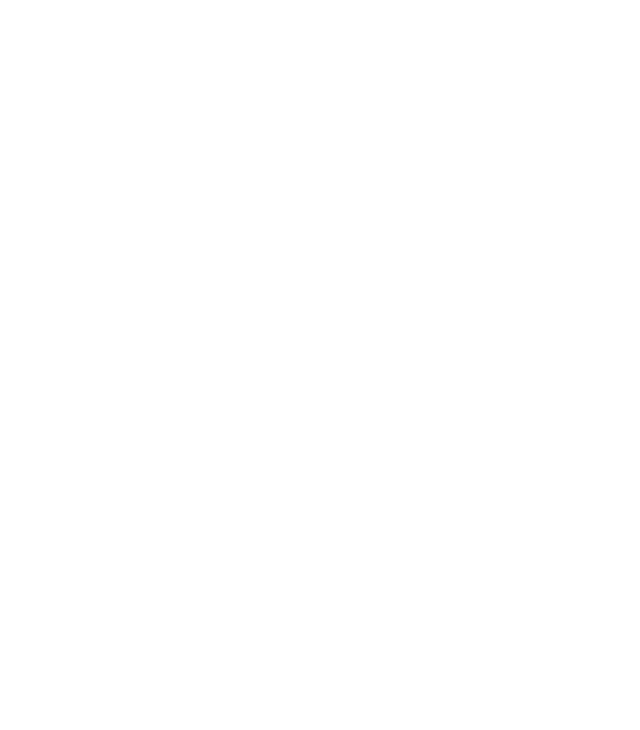
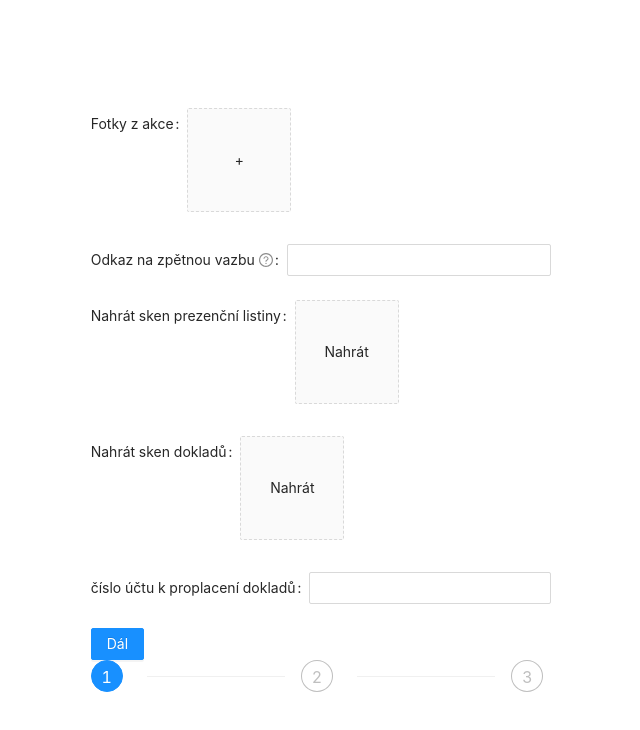
Before and after one commit to mrkvon/bis, a React (Create React App) app: page /events/id/close in a window 1280 px wide. Before the commit this address had no page. Shown: the top 730 px of the page, without its empty margins (319-959 px from the left). Built offline with nearby package versions, Linux system fonts and the light colour scheme.

Commit message:
Add pages for listing and closing events; draft form for closing events

```diff
--- a/src/App.tsx
+++ b/src/App.tsx
@@ -1,6 +1,8 @@
 import { Route, Routes } from 'react-router-dom'
 import './App.css'
+import CloseEvent from './CloseEvent'
 import CreateEvent from './CreateEvent'
+import EventList from './EventList'
 import GuidePost from './GuidePost'
 
 function App() {
@@ -9,7 +11,8 @@
       <Routes>
         <Route path="/" element={<GuidePost />} />
         <Route path="/create" element={<CreateEvent />} />
-        <Route path="/close" element={<div>After Event</div>} />
+        <Route path="/events/:id/close" element={<CloseEvent />} />
+        <Route path="/events" element={<EventList />} />
       </Routes>
     </div>
   )
--- /dev/null
+++ b/src/CloseEvent.tsx
@@ -0,0 +1,187 @@
+import { Button, Form, Input, InputNumber, Steps, Upload } from 'antd'
+import { Rule } from 'rc-field-form/lib/interface'
+import { ReactElement, useState } from 'react'
+
+type FormItemConfig = {
+  element: ReactElement
+  label?: string
+  required?: boolean
+  help?: string | ReactElement
+}
+
+const formItems: { [name: string]: FormItemConfig } = {
+  photos: {
+    label: 'Fotky z akce',
+    element: <Upload listType="picture-card">+</Upload>,
+  },
+  feedback_link: {
+    label: 'Odkaz na zpětnou vazbu',
+    help: (
+      <i>
+        TODO
+        <br />
+        napsat univerzální heslo a postup přihlášení
+      </i>
+    ),
+    element: <Input />,
+  },
+  participant_list_scan: {
+    label: 'Nahrát sken prezenční listiny',
+    element: <Upload listType="picture-card">Nahrát</Upload>,
+  },
+  documents_scan: {
+    label: 'Nahrát sken dokladů',
+    element: <Upload listType="picture-card">Nahrát</Upload>,
+  },
+  bank_account: {
+    label: 'číslo účtu k proplacení dokladů',
+    element: <Input />,
+  },
+  work_done_hours: {
+    label: 'Odpracováno člověkohodin',
+    element: <InputNumber />,
+    required: true, // @TODO only required when working event
+  },
+  work_done_note: {
+    label: 'Komentáře k vykonané práci',
+    element: <Input.TextArea />,
+  },
+  participant_list: {
+    label: 'Účastnická listina',
+    element: (
+      <div>
+        TODO Here we need a list of registered participants to select those who
+        participated
+      </div>
+    ),
+  },
+  participant_number_total: {
+    label: 'Počet účastníků celkem',
+    required: true, // @TODO only at events without attendee list
+    element: <InputNumber />,
+  },
+  participant_number_below_26: {
+    label: 'Z toho počet účastníků do 26 let',
+    required: true, // @TODO only at events without attendee list
+    element: <InputNumber />,
+  },
+}
+
+const stepConfig: { items: string[] }[] = [
+  {
+    items: [
+      'photos',
+      'feedback_link',
+      'participant_list_scan',
+      'documents_scan',
+      'bank_account',
+    ],
+  },
+  {
+    items: ['work_done_hours', 'work_done_note'],
+  },
+  {
+    items: [
+      'participant_list',
+      'participant_number_total',
+      'participant_number_below_26',
+    ],
+  },
+]
+
+const CloseEvent = () => {
+  const [step, setStep] = useState(0)
+  const [form] = Form.useForm()
+
+  const steps = stepConfig.map(({ items }) =>
+    items.map(name => {
+      const item = formItems[name]
+      const required = item.required
+        ? [
+            {
+              required: true,
+              message: 'Pole je povinné',
+            },
+          ]
+        : []
+      const rules: Rule[] = [...required]
+      return (
+        <Form.Item
+          key={name}
+          name={name}
+          label={item?.label}
+          tooltip={item?.help}
+          rules={rules}
+        >
+          {item.element}
+        </Form.Item>
+      )
+    }),
+  )
+
+  return (
+    <>
+      <Form
+        form={form}
+        onFieldsChange={a => console.log(a)}
+        onValuesChange={b => console.log(b)}
+      >
+        {steps.map((children, index) => (
+          <div
+            style={{
+              display: step === index ? 'block' : 'none',
+            }}
+            key={index}
+          >
+            {children}
+          </div>
+        ))}
+        <div className="steps-action">
+          {step > 0 && (
+            <Button
+              style={{ margin: '0 8px' }}
+              onClick={() => setStep(step => step - 1)}
+            >
+              Zpět
+            </Button>
+          )}
+          {step < steps.length - 1 && (
+            <Button type="primary" onClick={() => setStep(step => step + 1)}>
+              Dál
+            </Button>
+          )}
+          {step === steps.length - 1 && <Button type="primary">Hotovo</Button>}
+        </div>
+        <Steps current={step}>
+          {steps.map((_, index) => (
+            <Steps.Step key={index} />
+          ))}
+        </Steps>
+      </Form>
+    </>
+  )
+}
+
+export default CloseEvent
+/*
+Údaje , které je třeba zadat po akci:
+Fotky z akce
+Odkaz na zpětnou vazbu
+Nahrát sken prezenční listiny
+Nahrát sken dokladů
+číslo účtu k proplacení dokladů
+
+Evidence práce
+Odpracováno člověkohodin (*)
+Číslo
+Fce: propíše se do statistik základních článků – kolik který článek odpracoval na akcích
+Komentáře k vykonané práci
+Počet účastníků celkem *
+Z toho počet účastníků do 26 let *
+Jooo, tak na tohle jsem se přesně ptal předminule, ale nějak jsme se k tomu nedopracovali, teď si vzpomínám...tohle jde taky do nějakých vašich statistik a chtěli jste to takto:
+
+Aby tam byl jednak 1) počet user profiles si interakcí "účast na akci" a vedle toho ještě 2) NumField, kam se dá ručně napsat počet účastníků (když nejsou evidováni)
+
+A to samé pak ještě jednou pro ty mladší 26 let (tam by to bylo počet userů s interakcí "účast na akci", kteří jsou navíc mladší 26 let + NumField pro ruční zadání).
+
+*/
--- /dev/null
+++ b/src/EventList.tsx
@@ -0,0 +1,11 @@
+const EventList = () => {
+  return (
+    <ul>
+      <li>Event 1</li>
+      <li>Event 2</li>
+      <li>Event 3</li>
+    </ul>
+  )
+}
+
+export default EventList
--- a/src/GuidePost.tsx
+++ b/src/GuidePost.tsx
@@ -1,11 +1,21 @@
 import { Link } from 'react-router-dom'
 import { Button } from 'antd'
 
+/*
+ * Tlačítko Po Akci se ukáže jen když budou neuzavřené akce
+ *
+ */
 const GuidePost = () => (
   <div>
     <Link to="/create">
       <Button>Nová akce</Button>
     </Link>
+    <Link to="/events/id/close">
+      <Button>Po akci</Button>
+    </Link>
+    <Link to="/events">
+      <Button>Moje akce</Button>
+    </Link>
   </div>
 )
 
```
